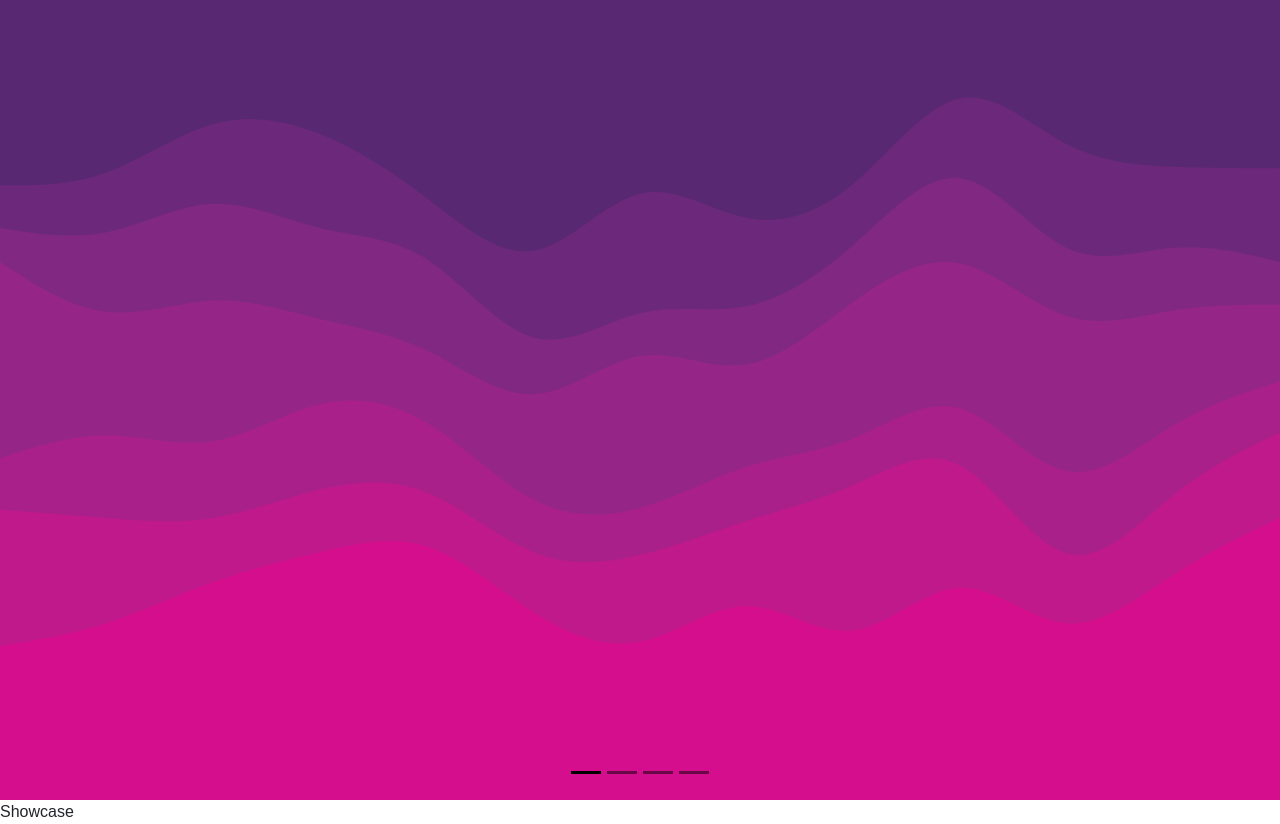
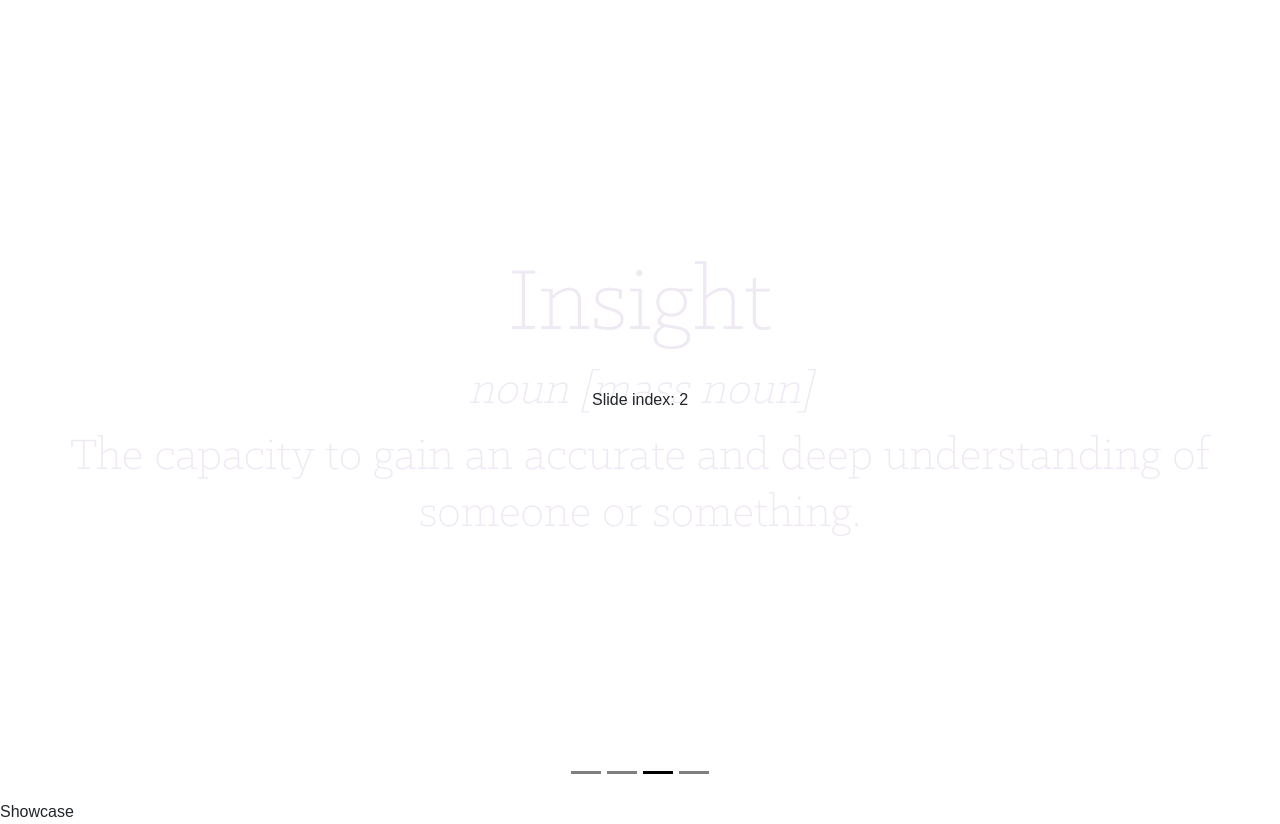
Before and after one commit to PatrickSara-Insight/insight-DDD, a React (Create React App) app in the folder insight-demo/: page / in a window 1280 px wide. Built offline with nearby package versions, Linux system fonts and the light colour scheme.

Commit message:
added context provider, slideIndex checks, setInterval to adjust current active slide

```diff
--- a/insight-demo/src/App.js
+++ b/insight-demo/src/App.js
@@ -6,6 +6,7 @@ import Showcase from "./components/main/Showcase";
 function App() {
   return (
     <div className="App">
+      {/* insert slideIndex context provider */}
       <Carousel />
       <Showcase />
     </div>
--- a/insight-demo/src/components/carousel/Carousel.jsx
+++ b/insight-demo/src/components/carousel/Carousel.jsx
@@ -1,8 +1,9 @@
-import React, { useEffect, useRef, useState } from "react";
+import React, { useCallback, useEffect, useRef, useState } from "react";
 import { Container, Image } from "react-bootstrap";
 import Carousel from "react-bootstrap/Carousel";
 import { gsap } from "gsap";
 import Logo from "../../LogoVertical.png";
+import { SlideContext } from "../../store/SlideContext";
 
 import BeAmbitious from "./slides/BeAmbitious";
 import AboutUs from "./slides/AboutUs";
@@ -10,19 +11,39 @@ import Stats from "./slides/Stats";
 import LogoAnimation from "./slides/LogoAnimation";
 
 const PapaCarousel = () => {
-  // use react context to control slide index
+  const [slideIndex, setSlideIndex] = useState(0);
+  const TOTALSLIDES = 4;
+  const SLIDEDURATION = 10;
 
-  // intervals to swap, control animation from one timeline
+  const nextSlide = useCallback(() => {
+    if (slideIndex < 3) {
+      setSlideIndex((i) => i + 1);
+    } else {
+      setSlideIndex(0);
+    }
+  }, [slideIndex]);
+
+  useEffect(() => {
+    const nextSlideInterval = setInterval(() => {
+      nextSlide();
+    }, 2000);
+
+    return () => {
+      clearInterval(nextSlideInterval);
+    };
+  }, [nextSlide]);
 
   return (
     <Container fluid className="carousel-cont">
+      <SlideContext.Provider value={slideIndex}>
         <Carousel
           variant="dark"
           controls={false}
           touch={false}
           pause={"hover"}
           className="carousel gx-0"
-        // interval={null}
+          interval={null}
+          activeIndex={slideIndex}
         >
           <Carousel.Item className="carousel-item">
             <LogoAnimation />
@@ -37,9 +58,11 @@ const PapaCarousel = () => {
             <Stats />
           </Carousel.Item>
         </Carousel>
+      </SlideContext.Provider>
       <Container fluid className="background-cont">
         <Image className="logo-vertical" fluid alt="insight-logo" src={Logo} />
       </Container>
+      <h1 id="slide-index">{`Slide index: ${slideIndex}`}</h1>
     </Container>
   );
 };
--- a/insight-demo/src/components/carousel/slides/BeAmbitious.jsx
+++ b/insight-demo/src/components/carousel/slides/BeAmbitious.jsx
@@ -1,6 +1,17 @@
+import React, { useRef, useEffect, useContext } from "react";
+import { SlideContext } from "../../../store/SlideContext";
+
 import { Container } from "react-bootstrap";
 
 function BeAmbitious() {
+  const slideIndex = useContext(SlideContext);
+
+  useEffect(() => {
+    if (slideIndex === 1) {
+      console.log("running slide 1 animation");
+    }
+  }, [slideIndex]);
+
   return (
     <Container fluid className="carousel-slide-cont">
       <h1 className="slide-header">Be Ambitious.</h1>
--- a/insight-demo/src/components/carousel/slides/LogoAnimation.jsx
+++ b/insight-demo/src/components/carousel/slides/LogoAnimation.jsx
@@ -1,8 +1,11 @@
-import React, { useRef, useEffect } from "react";
+import React, { useRef, useEffect, useContext } from "react";
 import gsap from "gsap";
 import { Container } from "react-bootstrap";
+import { SlideContext } from "../../../store/SlideContext";
 
 function LogoAnimation() {
+  const slideIndex = useContext(SlideContext);
+
   const logoRef = useRef();
 
   const tl = useRef(
@@ -42,8 +45,11 @@ function LogoAnimation() {
   };
 
   useEffect(() => {
-    logoAnimation();
-  }, []);
+    if (slideIndex === 0) {
+      console.log("running slide 0 animation");
+      logoAnimation();
+    }
+  }, [slideIndex]);
 
   return (
     <Container fluid className="carousel-slide-cont">
--- /dev/null
+++ b/insight-demo/src/store/SlideContext.js
@@ -0,0 +1,11 @@
+// set up simple context
+// store the current slideIndex
+// method to update the slideIndex
+
+import { createContext } from "react";
+
+// this is provided to the carousel
+// carousel access, and changes active slide to the current slide index.
+const SlideContext = createContext();
+
+export { SlideContext };
--- a/insight-demo/src/styles/components/_carousel.scss
+++ b/insight-demo/src/styles/components/_carousel.scss
@@ -87,3 +87,7 @@
     min-width: 100px;
     height: auto;
 }
+
+#slide-index {
+    z-index: 90;
+}
--- a/insight-demo/src/styles/styles.css
+++ b/insight-demo/src/styles/styles.css
@@ -118,6 +118,10 @@ body {
   height: auto;
 }
 
+#slide-index {
+  z-index: 90;
+}
+
 .italic {
   font-family: "Klinic Slab Italic", sans-serif;
 }
```
Also changed, not shown: 1 other file (tests, documents, lock files or other folders). Lines whose indentation alone changed are shown as unchanged.
